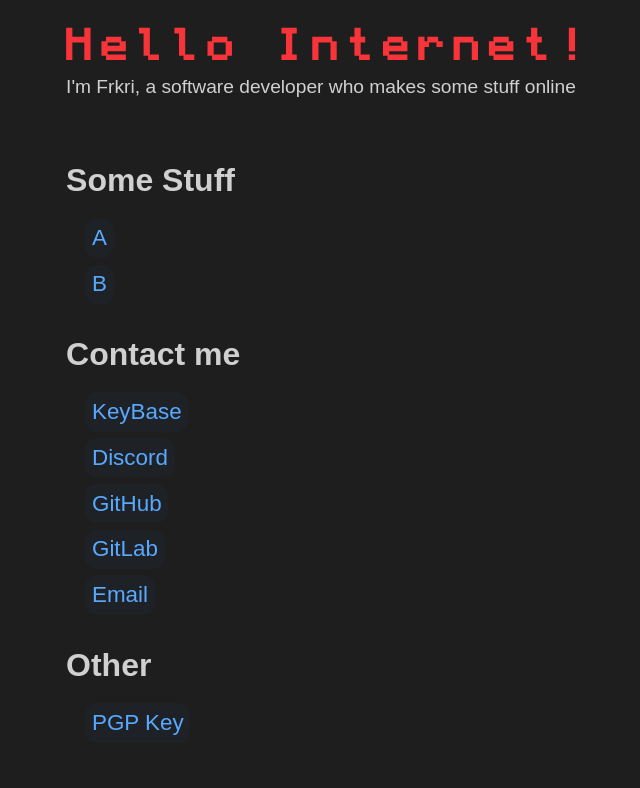
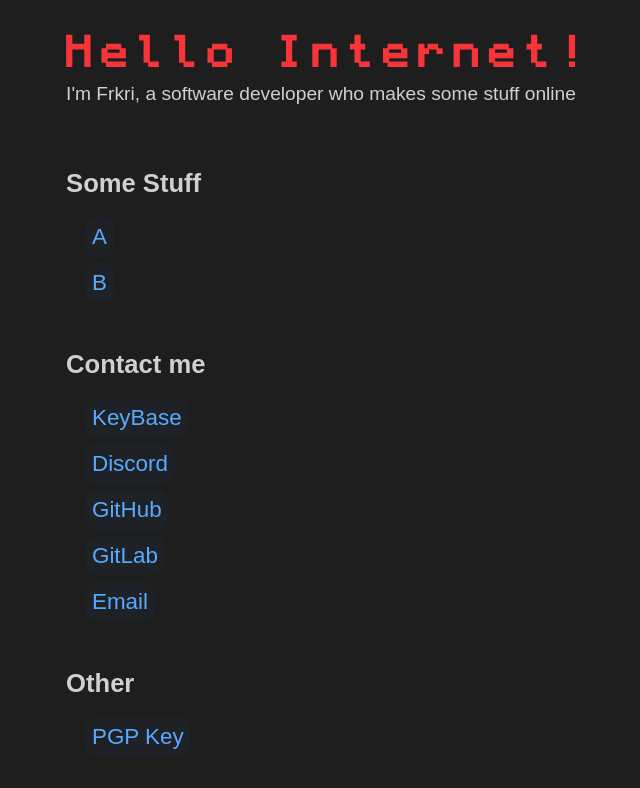
Before and after one commit to frkri/frkri.dev, a SvelteKit app: page / in a window 1280 px wide. Shown: the top 788 px of the page, without its empty margins (319-959 px from the left). Built offline with nearby package versions, Linux system fonts and the light colour scheme.

Commit message:
Improve layout

```diff
--- a/src/routes/+layout.svelte
+++ b/src/routes/+layout.svelte
@@ -21,9 +21,10 @@
 	div {
 		display: flex;
 		flex-direction: column;
+		align-items: center;
+
+		margin: 0.4em;
 		min-height: 100dvh;
-
-		align-items: center;
 	}
 
 	main {
--- a/src/routes/+page.svelte
+++ b/src/routes/+page.svelte
@@ -60,10 +60,10 @@
 	}
 
 	section {
-		margin-bottom: 2rem;
+		margin-bottom: 3rem;
 
 		h2 {
-			font-size: 2rem;
+			font-size: 1.6rem;
 			margin-bottom: 1.2rem;
 		}
 
```
